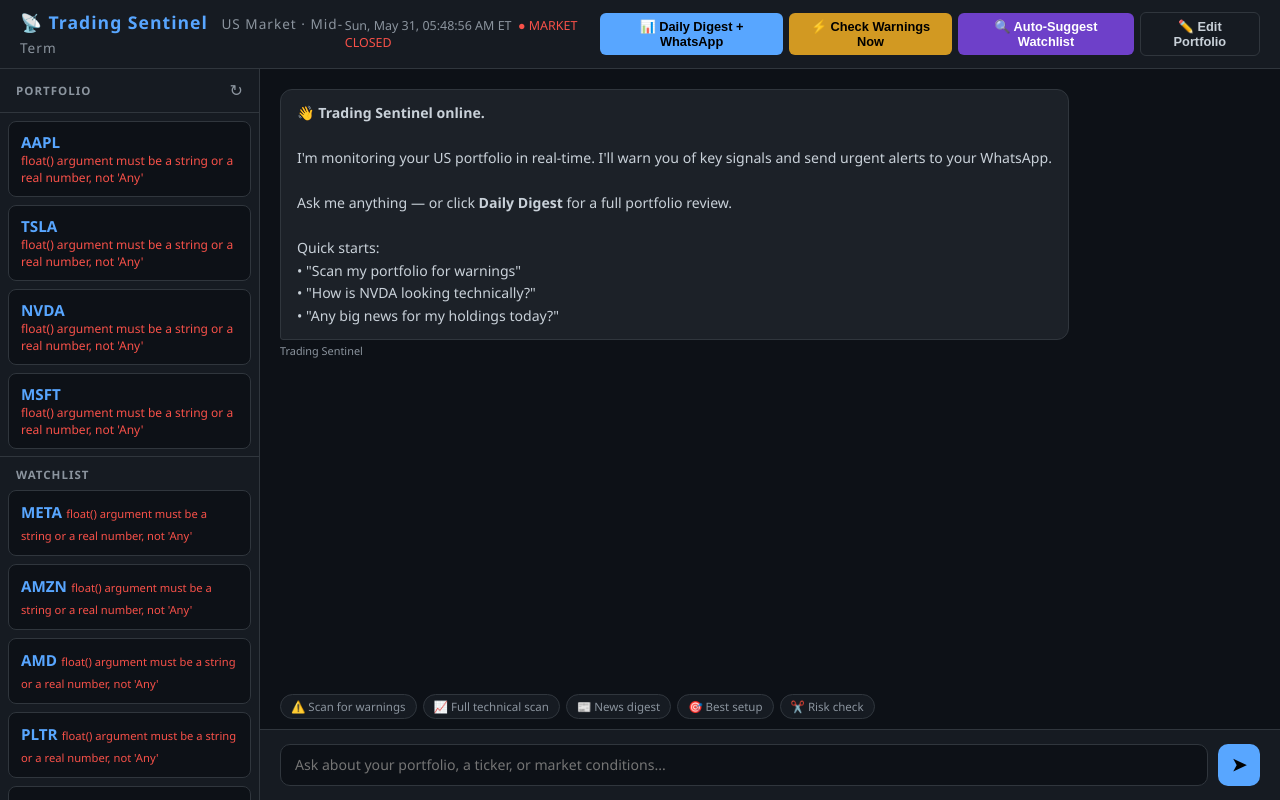
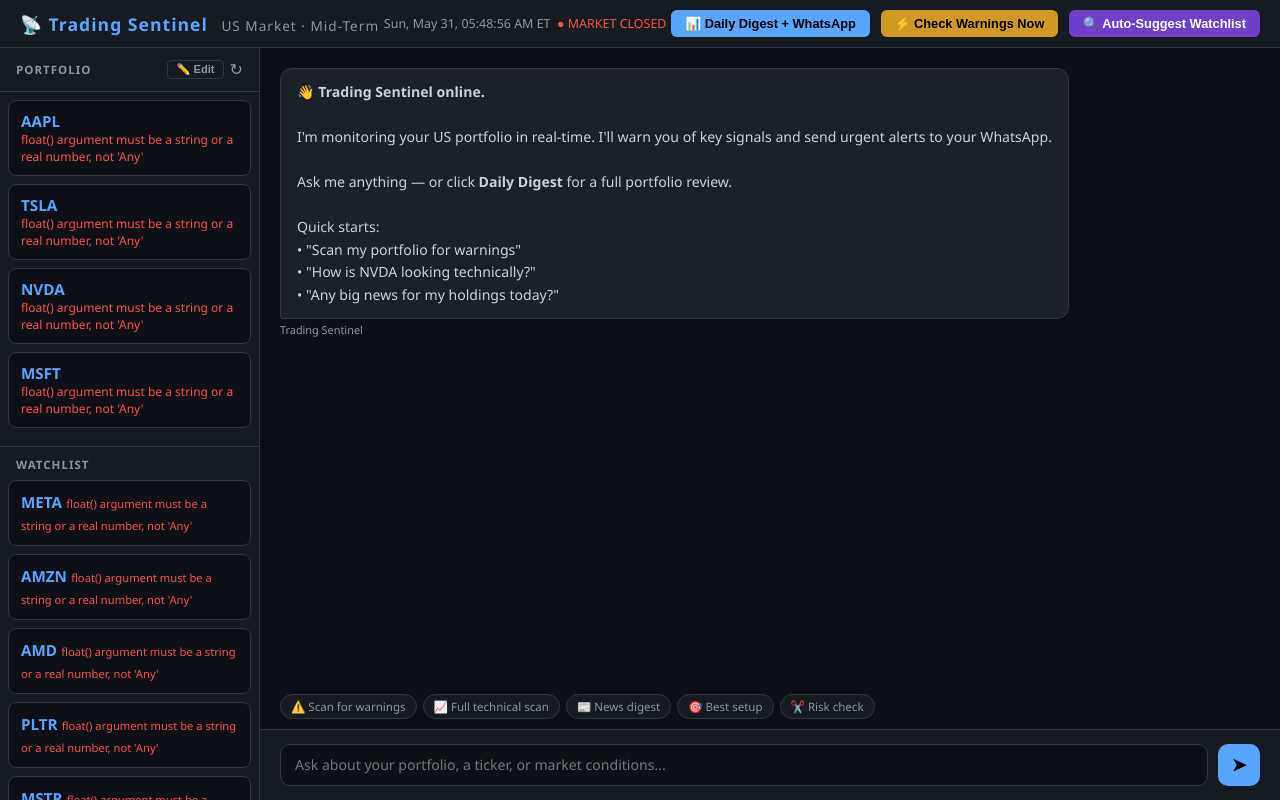
Before and after one commit to kiranguyen88/trading-sentinel, a Flask app: page / in a window 1280 px wide. Run offline with Flask 3, Linux system fonts and the light colour scheme.

Commit message:
Move Edit Portfolio button into sidebar header

```diff
--- a/templates/index.html
+++ b/templates/index.html
@@ -216,7 +216,6 @@
   <button id="digest-btn" onclick="triggerDailyDigest()">📊 Daily Digest + WhatsApp</button>
   <button id="check-btn" onclick="triggerCheckNow()" style="background:var(--yellow);color:#000;border:none;border-radius:6px;padding:6px 14px;font-size:0.8rem;cursor:pointer;font-weight:600;margin-left:6px">⚡ Check Warnings Now</button>
   <button id="suggest-btn" onclick="triggerSuggestWatchlist()" style="background:#6e40c9;color:#fff;border:none;border-radius:6px;padding:6px 14px;font-size:0.8rem;cursor:pointer;font-weight:600;margin-left:6px">🔍 Auto-Suggest Watchlist</button>
-  <button onclick="openPortfolioModal()" style="background:var(--surface);color:var(--text);border:1px solid var(--border);border-radius:6px;padding:6px 14px;font-size:0.8rem;cursor:pointer;font-weight:600;margin-left:6px">✏️ Edit Portfolio</button>
 </header>
 
 <!-- Portfolio Edit Modal -->
@@ -254,7 +253,10 @@
   <div class="sidebar">
     <div class="sidebar-header">
       Portfolio
-      <button id="refresh-btn" onclick="loadPortfolio()" title="Refresh">↻</button>
+      <div style="display:flex;gap:6px;align-items:center">
+        <button onclick="openPortfolioModal()" title="Edit Portfolio" style="background:none;border:1px solid var(--border);color:var(--muted);cursor:pointer;font-size:0.7rem;padding:2px 8px;border-radius:4px;font-weight:600">✏️ Edit</button>
+        <button id="refresh-btn" onclick="loadPortfolio()" title="Refresh">↻</button>
+      </div>
     </div>
     <div class="sidebar-panel">
       <div id="holdings"><div style="padding:16px;color:var(--muted);font-size:.8rem">Loading...</div></div>
```
